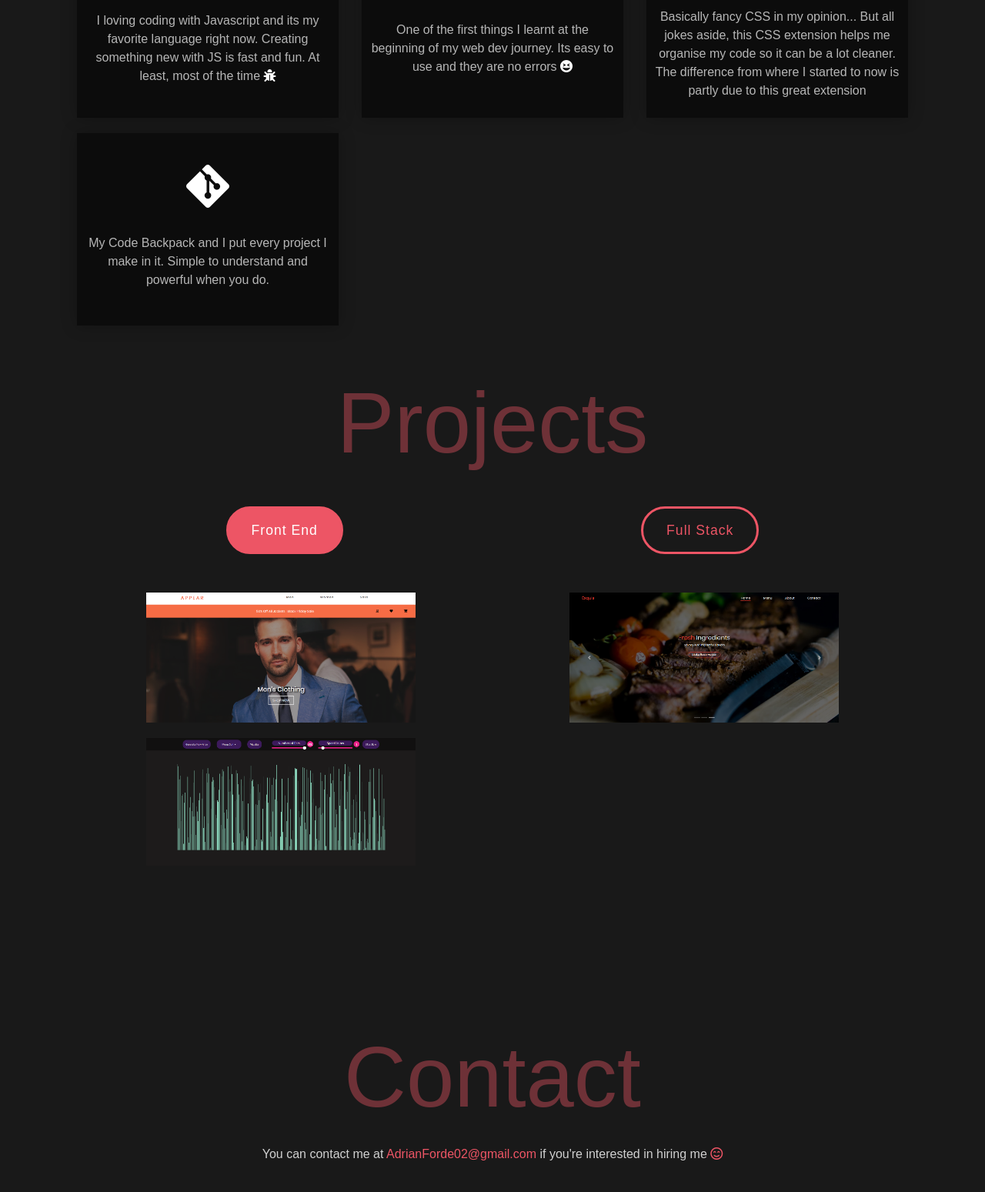
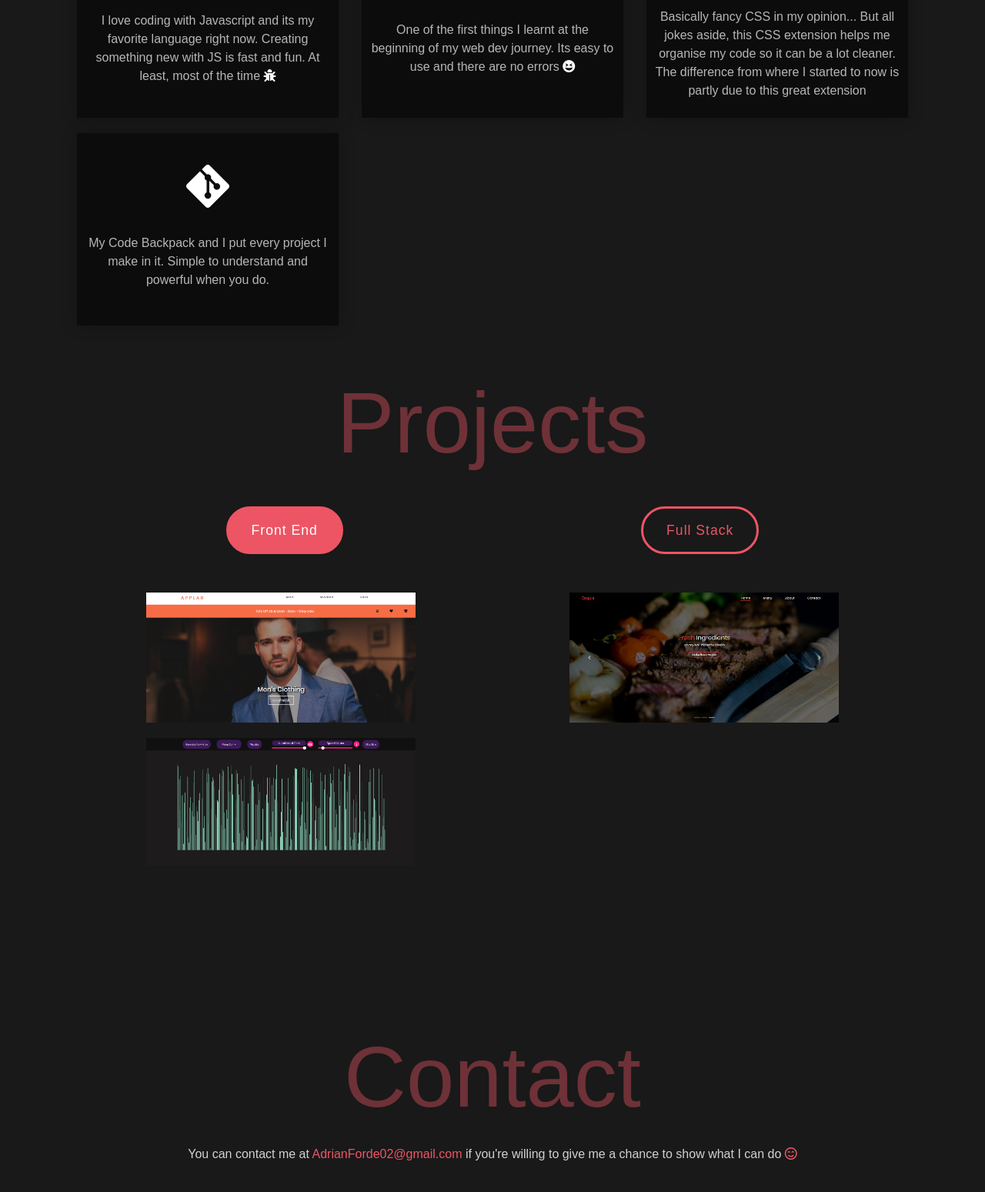
Before and after one commit to Adrian-Forde-1/First-Portfolio, a website: page index.html in a window 1280 px wide. Shown: the part 2231-3780 px from the top of the page at 77% size. Drawn offline with nearby package versions, Linux system fonts and the light colour scheme.

Commit message:
Changed a few text in html

```diff
--- a/index.html
+++ b/index.html
@@ -130,7 +130,7 @@
           <div class="skill-info">
             <i class="fab fa-js"></i>
             <p>
-              I loving coding with Javascript and its my favorite language right now. Creating something new with JS is fast and fun. At least, most of the time <i class="fas fa-bug"></i>
+              I love coding with Javascript and its my favorite language right now. Creating something new with JS is fast and fun. At least, most of the time <i class="fas fa-bug"></i>
             </p>
           </div>
         </div>
@@ -138,7 +138,7 @@
           <div class="skill-info">
             <i class="fab fa-html5"></i>
             <p>
-              One of the first things I learnt at the beginning of my web dev journey. Its easy to use and they are no errors <i class="fas fa-grin-squint"></i>
+              One of the first things I learnt at the beginning of my web dev journey. Its easy to use and there are no errors <i class="fas fa-grin-squint"></i>
             </p>
           </div>
         </div>
@@ -183,8 +183,7 @@
     <div class="container contact px-sm-5 d-block" id="contact">
       <h1>Contact</h1>
 
-      <p>You can contact me at <span class="focused-word">AdrianForde02@gmail.com</span> if you're
-        interested in hiring me <i class="far fa-smile-beam focused-word"></i></p>
+      <p>You can contact me at <span class="focused-word">AdrianForde02@gmail.com</span> if you're willing to give me a chance to show what I can do <i class="far fa-smile-beam focused-word"></i></p>
         <!-- <form action="MAILTO:AdrianForde02@gmail.com" method="POST" enctype="text/plain" class="mx-auto">
           <div class="form-group">
             <input type="text" name="name" required placeholder="Full Name" class="form-control"/>
```
